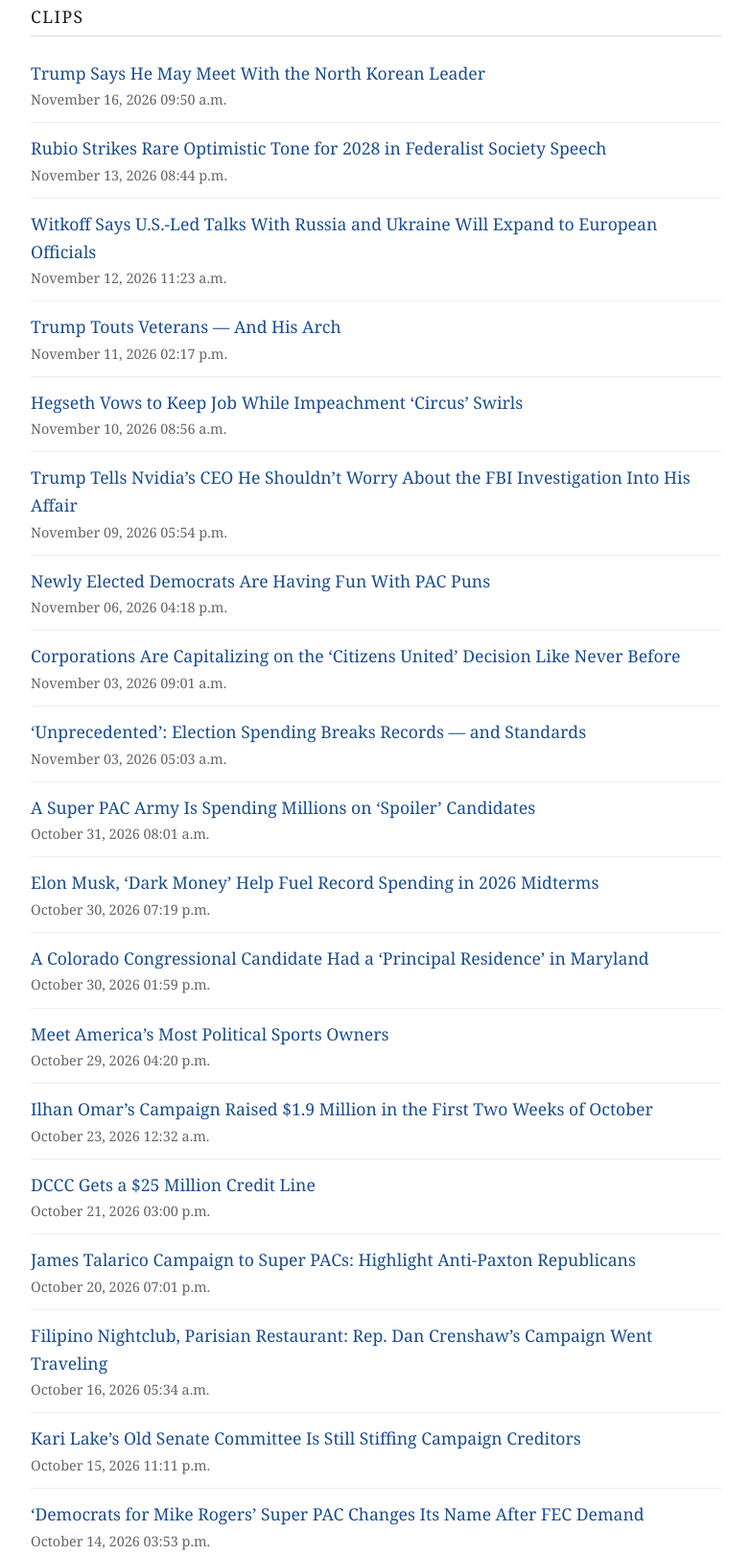
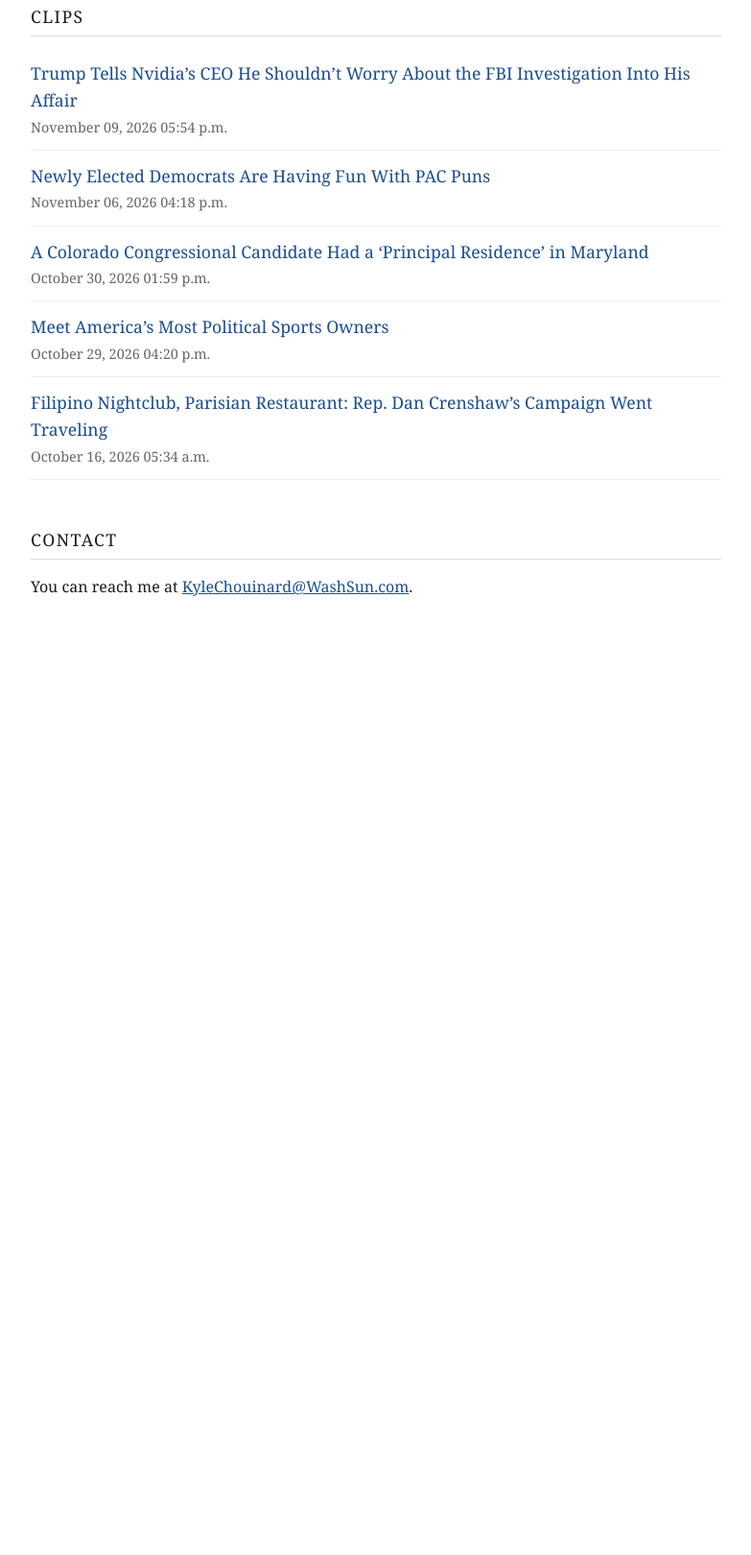
Before and after one commit to kylechouinard-bit/SiteTemplate, a plain HTML site: page index.html in a window 1280 px wide. Shown: the part 383-2003 px from the top of the page at 96% size, without its empty margins (248-1031 px from the left). After the commit the page ends 1072 px from the top, so only its background shows below. Drawn offline with Linux system fonts and the light colour scheme.

Commit message:
Trim clips to five stories
Co-Authored-By: Claude Opus 5.5 <noreply@anthropic.com>
Claude-Session: https://claude.ai/code/session_01CPadYnWhSUoJHMpm8hCxws

```diff
--- a/index.html
+++ b/index.html
@@ -99,48 +99,12 @@
       <h2>Clips</h2>
       <ul class="clips">
         <li>
-          <a href="https://www.washingtonsun.com/whitehouse/trump-says-he-may-meet-with-the-north-korean-leader">Trump Says He May Meet With the North Korean Leader</a>
-          <span class="date">November 16, 2026 09:50 a.m.</span>
-        </li>
-        <li>
-          <a href="https://www.washingtonsun.com/administration/rubio-strikes-rare-optimistic-tone-for-2028-in-federalist-society-speech">Rubio Strikes Rare Optimistic Tone for 2028 in Federalist Society Speech</a>
-          <span class="date">November 13, 2026 08:44 p.m.</span>
-        </li>
-        <li>
-          <a href="https://www.washingtonsun.com/whitehouse/trump-envoys-kushner-witkoff-meet-with-putin">Witkoff Says U.S.-Led Talks With Russia and Ukraine Will Expand to European Officials</a>
-          <span class="date">November 12, 2026 11:23 a.m.</span>
-        </li>
-        <li>
-          <a href="https://www.washingtonsun.com/whitehouse/trump-touts-veterans-and-his-arch">Trump Touts Veterans — And His Arch</a>
-          <span class="date">November 11, 2026 02:17 p.m.</span>
-        </li>
-        <li>
-          <a href="https://www.washingtonsun.com/defense/hegseth-vows-keep-job-impeachment">Hegseth Vows to Keep Job While Impeachment ‘Circus’ Swirls</a>
-          <span class="date">November 10, 2026 08:56 a.m.</span>
-        </li>
-        <li>
           <a href="https://www.washingtonsun.com/whitehouse/trump-jensen-huang-nvidia-fbi-investigation">Trump Tells Nvidia’s CEO He Shouldn’t Worry About the FBI Investigation Into His Affair</a>
           <span class="date">November 09, 2026 05:54 p.m.</span>
         </li>
         <li>
           <a href="https://www.washingtonsun.com/congress/newly-elected-democrats-leadership-pac-puns-abdul-el-sayed-josh-turek-amish-shah">Newly Elected Democrats Are Having Fun With PAC Puns</a>
           <span class="date">November 06, 2026 04:18 p.m.</span>
-        </li>
-        <li>
-          <a href="https://www.washingtonsun.com/influence/citizens-united-corporate-contributions-politics">Corporations Are Capitalizing on the ‘Citizens United’ Decision Like Never Before</a>
-          <span class="date">November 03, 2026 09:01 a.m.</span>
-        </li>
-        <li>
-          <a href="https://www.washingtonsun.com/campaigns/2026-midterm-election-spending-ai-billionaires-corporations-fec">‘Unprecedented’: Election Spending Breaks Records — and Standards</a>
-          <span class="date">November 03, 2026 05:03 a.m.</span>
-        </li>
-        <li>
-          <a href="https://www.washingtonsun.com/influence/super-pacs-third-party-candidates-funding">A Super PAC Army Is Spending Millions on ‘Spoiler’ Candidates</a>
-          <span class="date">October 31, 2026 08:01 a.m.</span>
-        </li>
-        <li>
-          <a href="https://www.washingtonsun.com/influence/2026-election-most-expensive-midterm-ever">Elon Musk, ‘Dark Money’ Help Fuel Record Spending in 2026 Midterms</a>
-          <span class="date">October 30, 2026 07:19 p.m.</span>
         </li>
         <li>
           <a href="https://www.washingtonsun.com/campaigns/jessica-killin-colorado-congress-maryland-residence">A Colorado Congressional Candidate Had a ‘Principal Residence’ in Maryland</a>
@@ -151,36 +115,8 @@
           <span class="date">October 29, 2026 04:20 p.m.</span>
         </li>
         <li>
-          <a href="https://www.washingtonsun.com/influence/ilhan-omar-fundraise-million-campaign-federal-raid">Ilhan Omar’s Campaign Raised $1.9 Million in the First Two Weeks of October</a>
-          <span class="date">October 23, 2026 12:32 a.m.</span>
-        </li>
-        <li>
-          <a href="https://www.washingtonsun.com/campaigns/dccc-credit-line">DCCC Gets a $25 Million Credit Line</a>
-          <span class="date">October 21, 2026 03:00 p.m.</span>
-        </li>
-        <li>
-          <a href="https://www.washingtonsun.com/influence/james-talarico-texas-super-pac-ad-redboxing">James Talarico Campaign to Super PACs: Highlight Anti-Paxton Republicans</a>
-          <span class="date">October 20, 2026 07:01 p.m.</span>
-        </li>
-        <li>
           <a href="https://www.washingtonsun.com/influence/dan-crenshaw-congress-campaign-spending-international">Filipino Nightclub, Parisian Restaurant: Rep. Dan Crenshaw’s Campaign Went Traveling</a>
           <span class="date">October 16, 2026 05:34 a.m.</span>
-        </li>
-        <li>
-          <a href="https://www.washingtonsun.com/influence/kari-lake-senate-committee-debt-creditors-ambassador-jamaica">Kari Lake’s Old Senate Committee Is Still Stiffing Campaign Creditors</a>
-          <span class="date">October 15, 2026 11:11 p.m.</span>
-        </li>
-        <li>
-          <a href="https://www.washingtonsun.com/influence/mike-rogers-michigan-super-pac-changes-name">‘Democrats for Mike Rogers’ Super PAC Changes Its Name After FEC Demand</a>
-          <span class="date">October 14, 2026 03:53 p.m.</span>
-        </li>
-        <li>
-          <a href="https://www.washingtonsun.com/influence/political-campaign-ads-football-broadcast">Expect to See More Political Ads for Candidates You Can’t Vote For</a>
-          <span class="date">October 10, 2026 05:01 a.m.</span>
-        </li>
-        <li>
-          <a href="https://www.washingtonsun.com/legal/nfl-kalshi-prediction-markets-supreme-court">NFL to Supreme Court: States Should Regulate Prediction Markets</a>
-          <span class="date">October 08, 2026 03:03 p.m</span>
         </li>
       </ul>
     </section>
```
